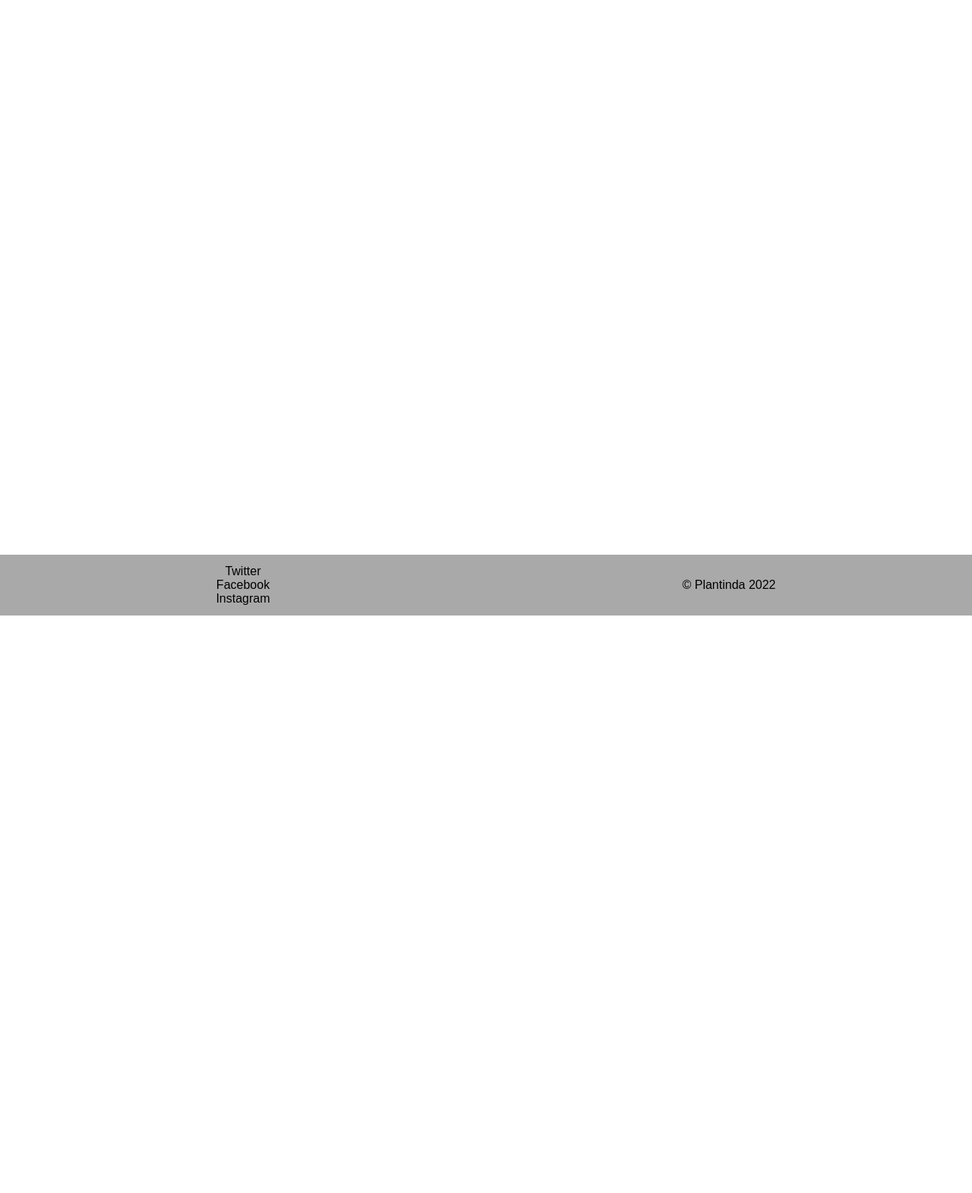
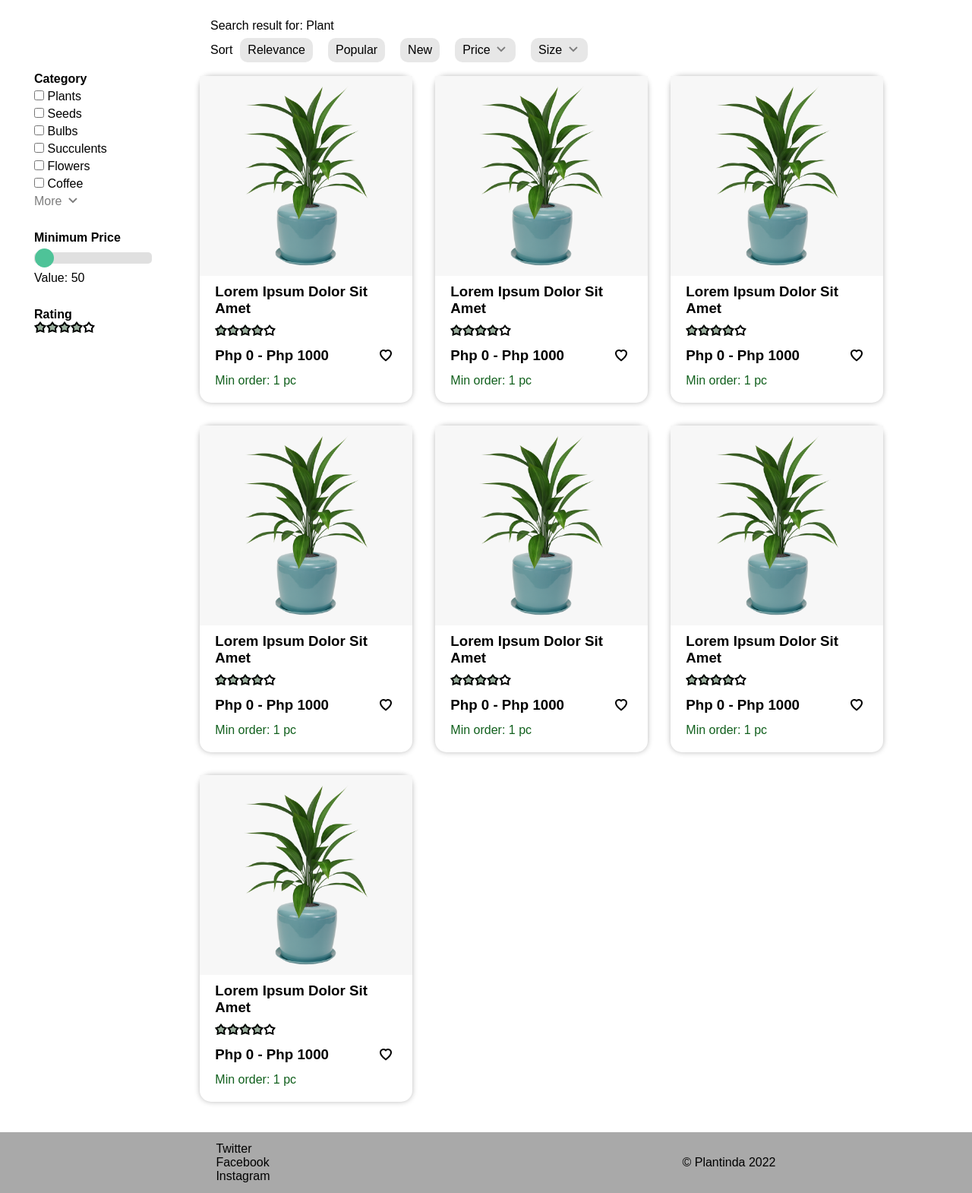
Before and after one commit to nicole-cayambas/Plantinda, a PHP site: page / in a window 1280 px wide. Shown: the part 64-1634 px from the top of the page at 76% size. Before the commit the page ends 874 px from the top, so only its background shows below. Run offline with PHP 8.4, Linux system fonts and the light colour scheme.

Commit message:
Added a product template and its css, as well as the filter components and their css

```diff
--- /dev/null
+++ b/public/css/filter-search.css
@@ -0,0 +1,24 @@
+.filter-search-section {
+    height: 60px;
+    width: 100%;
+    /* background-color: aqua; */
+    display: flex;
+}
+.forSpace {
+    flex: 1;
+}
+.filter-search-wrapper {
+    /* background-color: red; */
+    flex: 4;
+    display: flex;
+    row-gap: 7px;
+    flex-direction: column;
+}
+.sort-btn {
+    background-color: #E7E7E7;
+    height: auto;
+    width: auto;
+    margin: 0 10px;
+    padding: 7px 10px;
+    border-radius: 10px;
+}
--- /dev/null
+++ b/public/css/filter.css
@@ -0,0 +1,46 @@
+.filter {
+    flex: 1;
+    padding: 10px;
+    display: flex;
+    flex-direction: column;
+    row-gap: 30px;
+    /* background-color: green; */
+}
+.filter-categories {
+    display: flex;
+    flex-direction: column;
+    row-gap: 5px;
+}
+.inline-categ {
+    justify-content: left;
+}
+.slider {
+  margin: 10px 0;
+    -webkit-appearance: none;
+    width: 80%;
+    height: 15px;
+    border-radius: 5px;
+    background: #d3d3d3;
+    outline: none;
+    opacity: 0.7;
+    -webkit-transition: .2s;
+    transition: opacity .2s;
+  }
+
+  .slider::-webkit-slider-thumb {
+    -webkit-appearance: none;
+    appearance: none;
+    width: 25px;
+    height: 25px;
+    border-radius: 50%;
+    background: #04AA6D;
+    cursor: pointer;
+  }
+
+  .slider::-moz-range-thumb {
+    width: 25px;
+    height: 25px;
+    border-radius: 50%;
+    background: #04AA6D;
+    cursor: pointer;
+  }
--- a/public/css/index.css
+++ b/public/css/index.css
@@ -18,7 +18,7 @@ header {
     margin-right: 5vw;
     transition: 0.2s;
 }
-nav, a, img {
+nav, .a-center, img {
     display: flex;
     align-items: center;
     justify-content: center;
@@ -74,6 +74,17 @@ footer li{
     list-style-type: none;
 }
 #main {
+    display: flex;
+    flex-wrap: wrap;
     margin: 25px 35px;
     min-height: 85vh;
+    display: flex;
 }
+.grey-text {
+    color: #7D7D7D;
+}
+.inline {
+    display: flex;
+    flex-direction: row;
+    align-items: center;
+}
--- /dev/null
+++ b/public/css/product-card.css
@@ -0,0 +1,29 @@
+
+.product-card {
+    width: 280px;
+    height: auto;
+    border-radius: 15px;
+    box-shadow: 0 0px 7px rgba(0, 0, 0, 0.274);
+}
+.product-card, .product-details {
+    display: flex;
+    flex-direction: column;
+}
+.product-details > * {
+    margin-bottom: 10px;
+    align-items: center;
+}
+.product-details {
+    padding: 10px 20px;
+    justify-content: start;
+}
+.price-range {
+    justify-content: space-between;
+}
+.product-pic {
+    width: 100%;
+    height: 100%;
+}
+.min-order {
+    color: #11601D;
+}
--- /dev/null
+++ b/public/css/products.css
@@ -0,0 +1,9 @@
+.products-section {
+    padding: 15px;
+    display: flex;
+    flex: 5;
+    width: 100%;
+    /* justify-content: space-around; */
+    flex-wrap: wrap;
+    gap: 30px;
+}
--- /dev/null
+++ b/public/filter-search.php
@@ -0,0 +1,15 @@
+<link rel="stylesheet" href="css/filter-search.css">
+<section class="filter-search-section">
+    <div class="forSpace"></div>
+    <div class="filter-search-wrapper">
+        <p>Search result for: Plant</p>
+        <div class="inline">
+            <p>Sort</p>
+            <a href="" class="sort-btn">Relevance</a>
+            <a href="" class="sort-btn">Popular</a>
+            <a href="" class="sort-btn">New</a>
+            <a href="" class="sort-btn">Price <img src="image/Icon- Arrow-down.png" style="display:inline;"></a>
+            <a href="" class="sort-btn">Size <img src="image/Icon- Arrow-down.png" style="display:inline;"></a>
+        </div>
+    </div>
+</section>
--- /dev/null
+++ b/public/filter.php
@@ -0,0 +1,50 @@
+<link rel="stylesheet" href="css/filter.css">
+
+<aside class="filter">
+    <div class="filter-categories">
+        <h4>Category</h4>
+        <div class="inline-categ">
+            <input type="checkbox" id="categ1" name="category">
+            <label for="categ1">Plants</label>
+        </div>
+        <div class="inline-categ">
+            <input type="checkbox" id="categ1" name="category">
+            <label for="categ1">Seeds</label>
+        </div>
+        <div class="inline-categ">
+            <input type="checkbox" id="categ1" name="category">
+            <label for="categ1">Bulbs</label>
+        </div>
+        <div class="inline-categ">
+            <input type="checkbox" id="categ1" name="category">
+            <label for="categ1">Succulents</label>
+        </div>
+        <div class="inline-categ">
+            <input type="checkbox" id="categ1" name="category">
+            <label for="categ1">Flowers</label>
+        </div>
+        <div class="inline-categ">
+            <input type="checkbox" id="categ1" name="category">
+            <label for="categ1">Coffee</label>
+        </div>
+        <a href="" class="grey-text">More <img src="image/Icon- Arrow-down.png" style="display:inline;"></a>
+    </div>
+    <div class="filter-price">
+        <h4>Minimum Price</h4>
+        <div class="slidecontainer">
+            <input type="range" min="0" max="10000" value="50" class="slider" id="myRange">
+            <p>Value: <span id="demo"></span></p>
+        </div>
+    </div>
+    <div class="filter-rating">
+        <h4>Rating</h4>
+        <div class="rating inline">
+            <img src="image/Icon- Star shaded.png">
+            <img src="image/Icon- Star shaded.png">
+            <img src="image/Icon- Star shaded.png">
+            <img src="image/Icon- Star shaded.png">
+            <img src="image/Icon- Star unshaded.png">
+        </div>
+    </div>
+</aside>
+<script src="js/filter.js"></script>
--- a/public/index.php
+++ b/public/index.php
@@ -1,3 +1,5 @@
 <?php include "templates/header.php"; ?>
-
+<?php include "filter-search.php"; ?>
+<?php include "filter.php"; ?>
+<?php include "products.php"; ?>
 <?php include "templates/footer.php"; ?>
--- /dev/null
+++ b/public/js/filter.js
@@ -0,0 +1,8 @@
+var slider = document.getElementById("myRange");
+var output = document.getElementById("demo");
+output.innerHTML = slider.value; // Display the default slider value
+
+// Update the current slider value (each time you drag the slider handle)
+slider.oninput = function() {
+  output.innerHTML = this.value;
+}
--- /dev/null
+++ b/public/products.php
@@ -0,0 +1,10 @@
+<link rel="stylesheet" href="css/products.css">
+<section class="products-section">
+    <?php include "templates/product-card.php"; ?>
+    <?php include "templates/product-card.php"; ?>
+    <?php include "templates/product-card.php"; ?>
+    <?php include "templates/product-card.php"; ?>
+    <?php include "templates/product-card.php"; ?>
+    <?php include "templates/product-card.php"; ?>
+    <?php include "templates/product-card.php"; ?>
+</section>
--- a/public/templates/header.php
+++ b/public/templates/header.php
@@ -10,23 +10,23 @@
 <body>
     <header>
         <div id="logo">
-            <a href="index.php"><h1>plantinda</h1></a>
+            <a href="index.php" class="a-center"><h1>plantinda</h1></a>
         </div>
         <div id="search-container">
             <input id="search-input" type="text" placeholder="What are you looking for?">
-            <a href="" id="searchBtn"><img src="image/Icon- Search.png" alt="Search"></a>
+            <a href="" id="searchBtn" class="a-center"><img src="image/Icon- Search.png" alt="Search"></a>
         </div>
         <nav>
-            <a href="wishlist.php">
+            <a href="wishlist.php" class="a-center">
                 <img src="image/Icon- Heart.png" alt="Wishlist" width="25px" height="25px">
             </a>
-            <a href="cart.php">
+            <a href="cart.php" class="a-center">
                 <img src="image/Icon- Cart.png" alt="Cart" width="15px" height="15px">
             </a>
-            <a href="orders.php">
+            <a href="orders.php" class="a-center">
                 <img src="image/Icon- Document.png" alt="Orders" width="22px" height="22px">
             </a>
-            <a href="profile.php">
+            <a href="profile.php" class="a-center">
                 <img src="image/Icon- User.png" alt="Profile" width="25px" height="25px">
             </a>
         </nav>
--- /dev/null
+++ b/public/templates/product-card.php
@@ -0,0 +1,24 @@
+<link rel="stylesheet" href="css/product-card.css">
+<div class="product-card">
+    <a href="" class="product-card-link">
+        <img src="image/product/plant.png" alt="plant-sample" class="product-pic">
+    </a>
+    <div class="product-details">
+        <a href="" class="product-card-link">
+            <h3 class="product-title">Lorem Ipsum Dolor Sit Amet</h3>
+        </a>
+        <div class="rating inline">
+            <img src="image/Icon- Star shaded.png">
+            <img src="image/Icon- Star shaded.png">
+            <img src="image/Icon- Star shaded.png">
+            <img src="image/Icon- Star shaded.png">
+            <img src="image/Icon- Star unshaded.png">
+        </div>
+        <div class="price-range inline">
+            <h3 class="price-range">Php 0 - Php 1000</h3>
+            <a href=""><img src="image/Icon- Heart.png" alt="Add to wishlist"></a>
+        </div>
+        <p class="min-order">Min order: 1 pc</p>
+    </div>
+
+</div>
```
Also changed, not shown: public/css/form.css (added, +25 -0 lines), public/login.php (added, +9 -0 lines), public/signup.php (added, +15 -0 lines), common.php (added), public/image/Icon- Arrow-down.png (added), public/image/product/plant.png (added), public/js/index.js (renamed from public/index.js).
